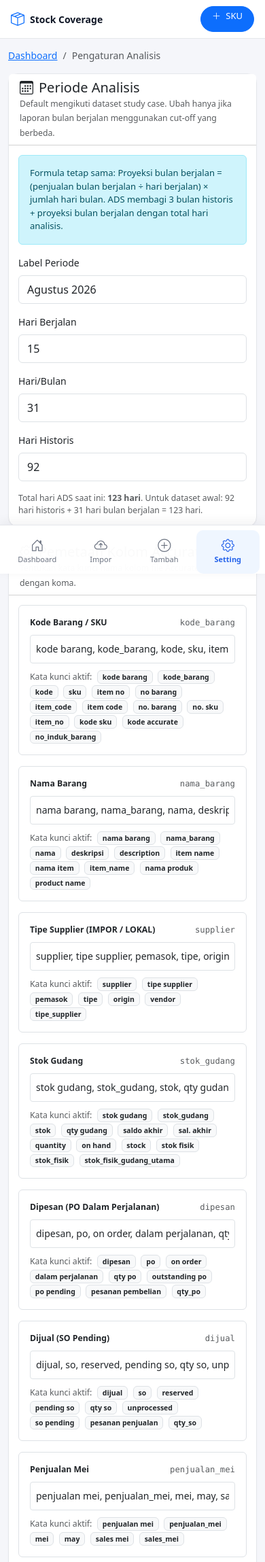
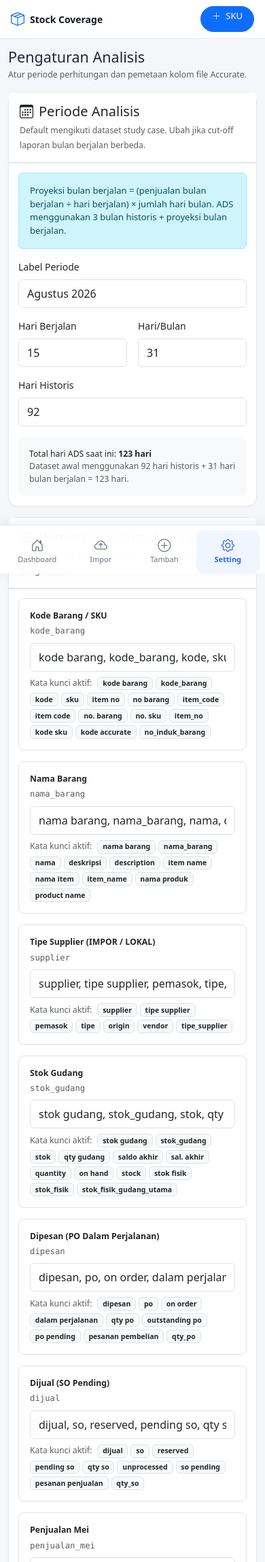
Before and after one commit to bebeksalju/BerryManShop_StudyCase, a Flask app: page /settings in a window 390 px wide. Shown: the top 2298 px of the page at 68% size. Run offline with Flask 3, Linux system fonts and the light colour scheme; data comes from the database, SQL or seed files in the repository.

Commit message:
feat: optimize analysis settings for mobile and desktop

```diff
--- a/stock-coverage-analyzer/app/templates/settings.html
+++ b/stock-coverage-analyzer/app/templates/settings.html
@@ -3,104 +3,86 @@
 
 {% block content %}
 <div class="row justify-content-center">
-  <div class="col-lg-9">
-
-    <nav aria-label="breadcrumb" class="mb-3">
-      <ol class="breadcrumb small">
-        <li class="breadcrumb-item"><a href="{{ url_for('main.index') }}">Dashboard</a></li>
-        <li class="breadcrumb-item active">Pengaturan Analisis</li>
-      </ol>
-    </nav>
+  <div class="col-xl-9 col-lg-10">
+    <div class="mb-3">
+      <h1 class="h4 mb-1">Pengaturan Analisis</h1>
+      <p class="text-muted mb-0 small">Atur periode perhitungan dan pemetaan kolom file Accurate.</p>
+    </div>
 
     <form method="post">
       <div class="card mb-3">
-        <div class="card-header bg-white">
-          <h5 class="mb-0"><i class="bi bi-calendar3 me-2"></i>Periode Analisis</h5>
-          <small class="text-muted">Default mengikuti dataset study case. Ubah hanya jika laporan bulan berjalan menggunakan cut-off yang berbeda.</small>
+        <div class="card-header bg-white py-3">
+          <h2 class="h5 mb-1"><i class="bi bi-calendar3 me-2"></i>Periode Analisis</h2>
+          <small class="text-muted">Default mengikuti dataset study case. Ubah jika cut-off laporan bulan berjalan berbeda.</small>
         </div>
-        <div class="card-body">
+        <div class="card-body p-md-4">
           <div class="alert alert-info small">
-            Formula tetap sama: Proyeksi bulan berjalan = (penjualan bulan berjalan ÷ hari berjalan) × jumlah hari bulan. ADS membagi 3 bulan historis + proyeksi bulan berjalan dengan total hari analisis.
+            Proyeksi bulan berjalan = (penjualan bulan berjalan ÷ hari berjalan) × jumlah hari bulan. ADS menggunakan 3 bulan historis + proyeksi bulan berjalan.
           </div>
           <div class="row g-3">
-            <div class="col-md-6">
+            <div class="col-12 col-md-6">
               <label for="period_label" class="form-label">Label Periode</label>
-              <input type="text" id="period_label" name="period_label" class="form-control"
-                     value="{{ analysis_setting.period_label }}" placeholder="Contoh: Agustus 2026">
+              <input type="text" id="period_label" name="period_label" class="form-control" value="{{ analysis_setting.period_label }}" placeholder="Contoh: Agustus 2026">
             </div>
-            <div class="col-md-2">
+            <div class="col-6 col-md-2">
               <label for="days_elapsed" class="form-label">Hari Berjalan</label>
-              <input type="number" id="days_elapsed" name="days_elapsed" min="1" max="31" class="form-control"
-                     value="{{ analysis_setting.days_elapsed }}" required>
+              <input type="number" id="days_elapsed" name="days_elapsed" min="1" max="31" class="form-control" value="{{ analysis_setting.days_elapsed }}" required>
             </div>
-            <div class="col-md-2">
+            <div class="col-6 col-md-2">
               <label for="days_in_month" class="form-label">Hari/Bulan</label>
-              <input type="number" id="days_in_month" name="days_in_month" min="1" max="31" class="form-control"
-                     value="{{ analysis_setting.days_in_month }}" required>
+              <input type="number" id="days_in_month" name="days_in_month" min="1" max="31" class="form-control" value="{{ analysis_setting.days_in_month }}" required>
             </div>
-            <div class="col-md-2">
+            <div class="col-12 col-md-2">
               <label for="historical_days" class="form-label">Hari Historis</label>
-              <input type="number" id="historical_days" name="historical_days" min="1" class="form-control"
-                     value="{{ analysis_setting.historical_days }}" required>
+              <input type="number" id="historical_days" name="historical_days" min="1" class="form-control" value="{{ analysis_setting.historical_days }}" required>
             </div>
           </div>
-          <div class="mt-3 small text-muted">
-            Total hari ADS saat ini: <strong>{{ analysis_setting.total_days }} hari</strong>. Untuk dataset awal: 92 hari historis + 31 hari bulan berjalan = 123 hari.
+          <div class="mt-3 p-3 rounded-3 bg-light small">
+            Total hari ADS saat ini: <strong>{{ analysis_setting.total_days }} hari</strong>
+            <div class="text-muted">Dataset awal menggunakan 92 hari historis + 31 hari bulan berjalan = 123 hari.</div>
           </div>
         </div>
       </div>
 
       <div class="card">
-        <div class="card-header d-flex align-items-center justify-content-between flex-wrap gap-2 bg-white">
-          <div>
-            <h5 class="mb-0"><i class="bi bi-gear me-2"></i>Pemetaan Kolom Accurate</h5>
+        <div class="card-header bg-white py-3">
+          <h2 class="h5 mb-1"><i class="bi bi-sliders me-2"></i>Pemetaan Kolom Accurate</h2>
           <small class="text-muted">Tentukan kata kunci nama kolom file Accurate. Pisahkan dengan koma.</small>
         </div>
-        </div>
 
-        <div class="card-body">
+        <div class="card-body p-md-4">
+          <div class="d-grid gap-3">
             {% for m in mappings %}
-          <div class="border rounded p-3 mb-3">
-            <div class="d-flex align-items-center justify-content-between mb-2">
-              <label for="alias_{{ m.target_field }}" class="form-label mb-0 fw-semibold small">
-                {{ m.field_label }}
-              </label>
+            <div class="border rounded-3 p-3">
+              <div class="d-flex flex-column flex-sm-row align-items-sm-center justify-content-between gap-1 mb-2">
+                <label for="alias_{{ m.target_field }}" class="form-label mb-0 fw-semibold small">{{ m.field_label }}</label>
                 <code class="small text-muted">{{ m.target_field }}</code>
               </div>
-            <input type="text"
-                   id="alias_{{ m.target_field }}"
-                   name="alias_{{ m.target_field }}"
-                   value="{{ m.aliases }}"
-                   placeholder="Contoh: {{ m.target_field }}, header1, header2"
-                   class="form-control form-control-sm mb-2">
-            <div>
+              <input type="text" id="alias_{{ m.target_field }}" name="alias_{{ m.target_field }}" value="{{ m.aliases }}" placeholder="Contoh: {{ m.target_field }}, header1, header2" class="form-control mb-2">
+              <div class="d-flex flex-wrap gap-1 align-items-center">
                 <small class="text-muted me-1">Kata kunci aktif:</small>
                 {% for alias in m.get_alias_list() %}
-              <span class="badge bg-light text-dark border me-1">{{ alias }}</span>
+                <span class="badge bg-light text-dark border">{{ alias }}</span>
                 {% else %}
                 <span class="small text-danger fst-italic">Belum ada kata kunci</span>
                 {% endfor %}
               </div>
             </div>
             {% endfor %}
+          </div>
 
-          <div class="d-flex justify-content-between gap-2 pt-3 border-top flex-wrap">
-            <button type="submit" formaction="{{ url_for('main.reset_settings') }}" formmethod="post"
-                    class="btn btn-outline-secondary btn-sm"
-                    onclick="return confirm('Yakin ingin mengembalikan pemetaan kolom ke default?')">
-              <i class="bi bi-arrow-counterclockwise me-1"></i>Reset Pemetaan Kolom
+          <div class="d-grid d-md-flex justify-content-md-between gap-2 pt-3 mt-3 border-top">
+            <button type="submit" formaction="{{ url_for('main.reset_settings') }}" formmethod="post" class="btn btn-outline-secondary order-3 order-md-1" onclick="return confirm('Yakin ingin mengembalikan pemetaan kolom ke default?')">
+              <i class="bi bi-arrow-counterclockwise me-1"></i>Reset Pemetaan
             </button>
-            <div class="d-flex gap-2">
-              <a href="{{ url_for('main.index') }}" class="btn btn-secondary btn-sm">Batal</a>
-              <button type="submit" class="btn btn-primary btn-sm">
-                <i class="bi bi-save me-1"></i>Simpan Pengaturan
-              </button>
+            <div class="d-grid d-sm-flex gap-2 order-1 order-md-2">
+              <a href="{{ url_for('main.index') }}" class="btn btn-outline-secondary order-2 order-sm-1">Batal</a>
+              <button type="submit" class="btn btn-primary order-1 order-sm-2"><i class="bi bi-save me-1"></i>Simpan Pengaturan</button>
             </div>
           </div>
         </div>
       </div>
     </form>
-
   </div>
 </div>
 {% endblock %}
```
Lines whose indentation alone changed are shown as unchanged.
